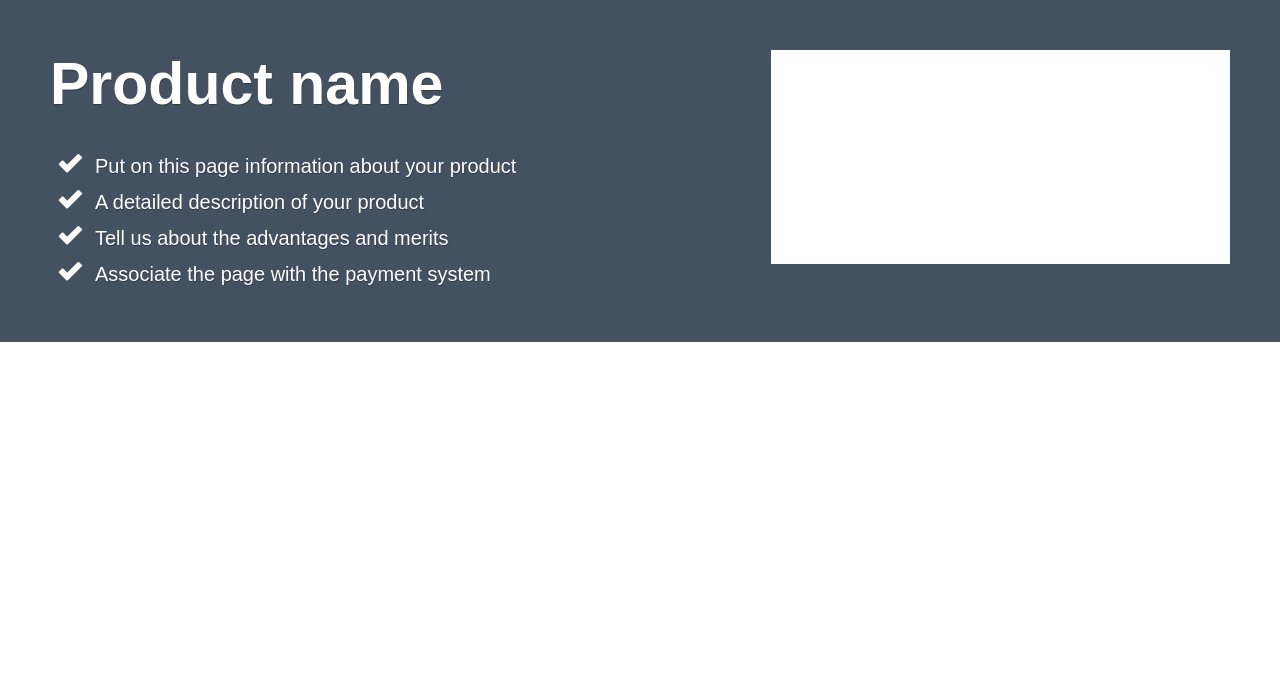
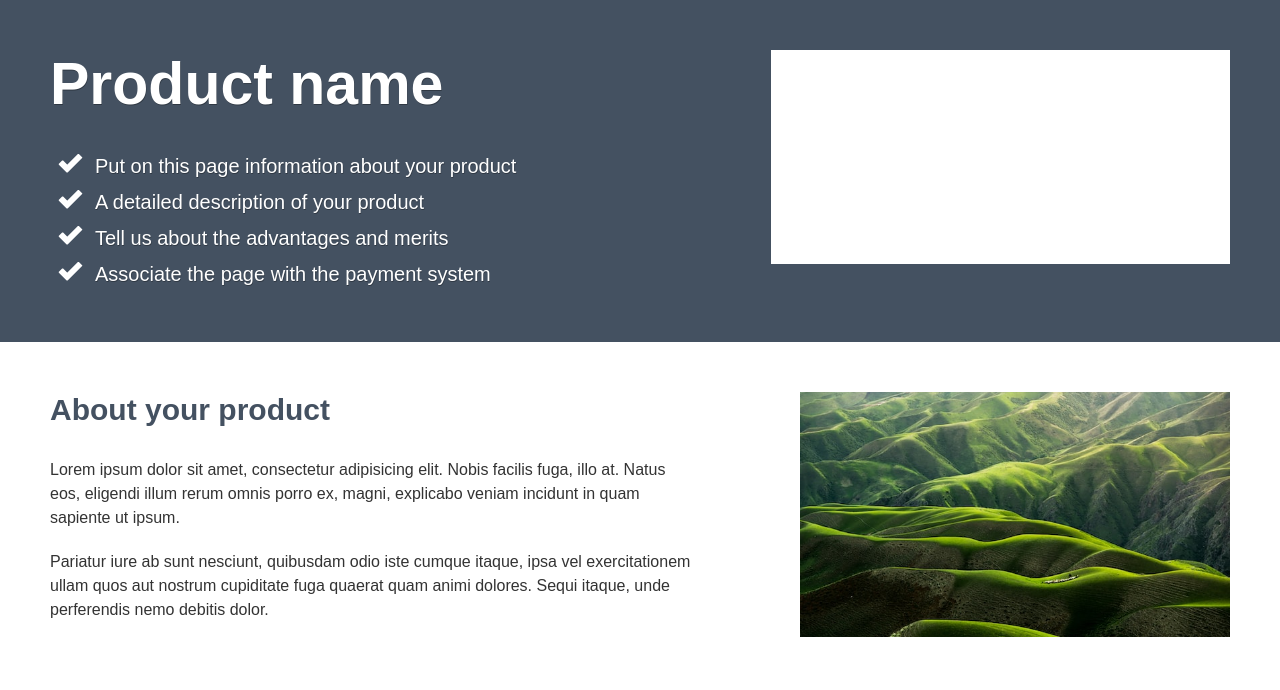
Before and after one commit to MichaelZolotov77/Produck-name-grey, a website built with Parcel: page src/index.html in a window 1280 px wide. Built offline with nearby package versions, Linux system fonts and the light colour scheme.

Commit message:
Блок about

```diff
--- /dev/null
+++ b/src/assets/styles/layout/_about.scss
@@ -0,0 +1,46 @@
+.about {
+    @include section();
+
+    background-color: $white;
+
+    &__wrapper {
+        display: flex;
+        flex-direction: column-reverse;
+
+        @media ($tablet) {
+            flex-direction: row;
+        }
+    }
+
+    &__title {
+        @include h2($align: left);
+    }
+
+    &__desc {
+        @include p1();
+        margin-bottom: 2rem;
+
+        &:last-child {
+            margin-bottom: 0;
+        }
+    }
+
+    &__image {
+        @include img();
+        height: 245px;
+        width: 100%;
+        margin-bottom: 1.5rem;
+
+        @media ($tablet) {
+            flex-shrink: 0;
+            width: 250px;
+            margin-bottom: 0;
+            margin-left: 5rem;
+        }
+
+        @media ($desktop) {
+            margin-left: 10rem;
+            width: 430px;
+        }
+    }
+}
--- a/src/assets/styles/layout/_stage.scss
+++ b/src/assets/styles/layout/_stage.scss
@@ -1,7 +1,6 @@
 .stage {
   @include section();
-  padding-left: 1.5rem;
-  padding-right: 1.5rem;
+
   background-color: $primaryColor;
 
   &__wrapper {
@@ -11,11 +10,6 @@
     @media ($tablet) {
       flex-direction: row;
       justify-content: space-between;
-    }
-
-    @media ($desktop) {
-      padding-left: 0;
-      padding-right: 0;
     }
   }
 
@@ -40,13 +34,16 @@
     margin-bottom: 2rem;
 
     @media ($tablet) {
+      flex-shrink: 0;
       max-width: 300px;
       margin-bottom: 0;
+      margin-left: 4rem;
     }
 
     @media ($desktop) {
       max-width: 459px;
       margin-bottom: 0;
+      margin-left: 8rem;
     }
   }
 }
--- a/src/assets/styles/layout/index.scss
+++ b/src/assets/styles/layout/index.scss
@@ -1 +1,2 @@
 @import "./stage";
+@import "./about";
--- a/src/assets/styles/utils/_mixins.scss
+++ b/src/assets/styles/utils/_mixins.scss
@@ -53,6 +53,13 @@
 @mixin section($pt: 5rem, $pb: 5rem) {
   padding-top: $pt;
   padding-bottom: $pb;
+  padding-left: 1.5rem;
+  padding-right: 1.5rem;
+
+  @media ($desktop) {
+    padding-left: 0;
+    padding-right: 0;
+  }
 }
 
 %input {
--- a/src/index.html
+++ b/src/index.html
@@ -30,6 +30,26 @@
           <div class="stage__image"></div>
         </div>
       </section>
+      <section class="about">
+        <div class="container about__wrapper">
+          <div class="about__text">
+            <h2 class="about__title">About your product</h2>
+            <p class="about__desc">
+              Lorem ipsum dolor sit amet, consectetur adipisicing elit. Nobis
+              facilis fuga, illo at. Natus eos, eligendi illum rerum omnis porro
+              ex, magni, explicabo veniam incidunt in quam sapiente ut ipsum.
+            </p>
+            <p class="about__desc">
+              Pariatur iure ab sunt nesciunt, quibusdam odio iste cumque itaque,
+              ipsa vel exercitationem ullam quos aut nostrum cupiditate fuga
+              quaerat quam animi dolores. Sequi itaque, unde perferendis nemo
+              debitis dolor.
+            </p>
+          </div>
+          <img src="assets/images/nature.jpg" alt="img" class="about__image">
+          </img>
+        </div>
+      </section>
     </main>
   </body>
 </html>
```
Also changed, not shown: src/assets/images/nature.jpg (added).
